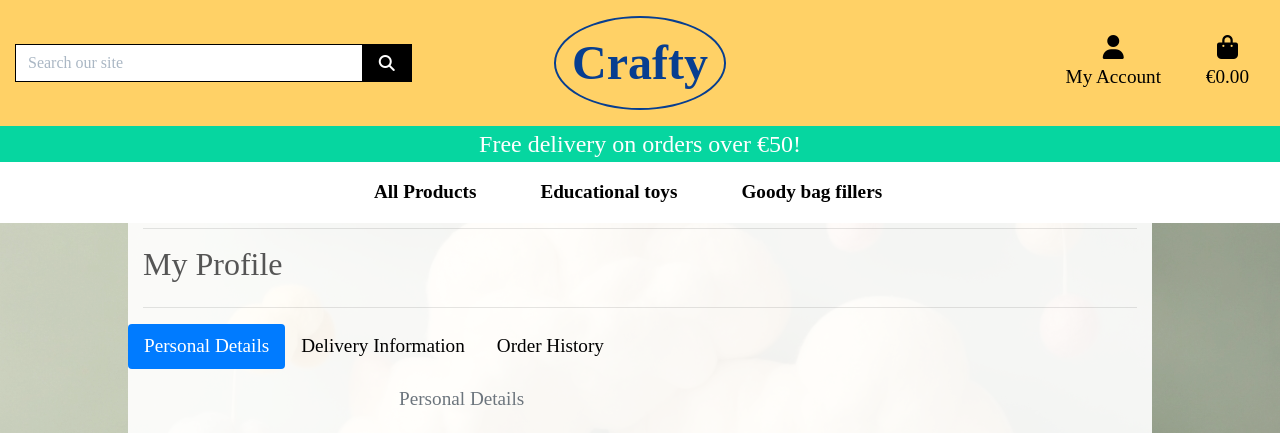
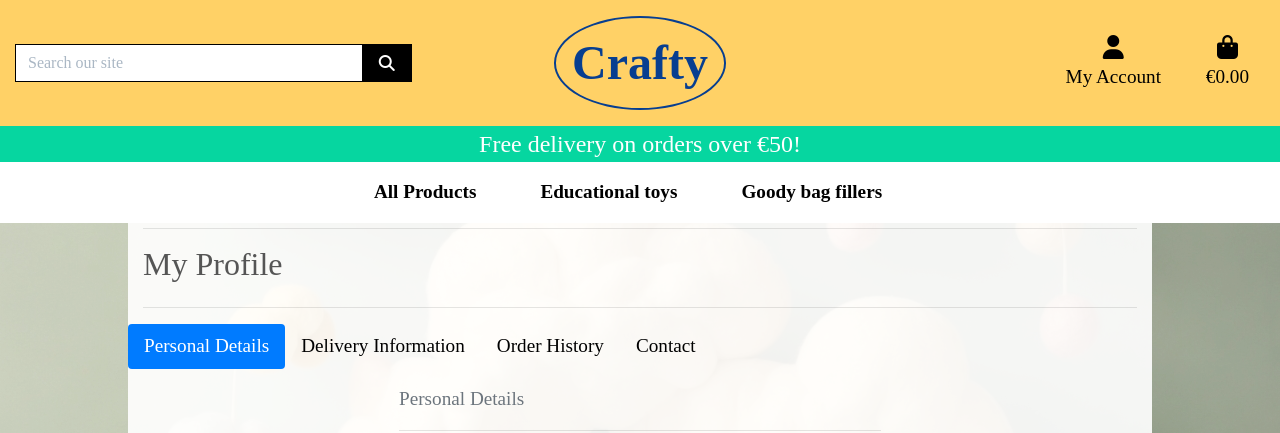
Before and after one commit to jbocciadev/PP5-crafty, a Django app: template profiles/templates/profiles/profile.html in a window 1280 px wide. Shown: the top 433 px of the page. Run offline with Django 4.2, Linux system fonts and the light colour scheme; the template is opened without the code that fills it: values that come from a table or form of the project are taken from there, others are empty; some libraries are stand-ins or nearby versions; some web fonts are replaced.

Commit message:
Implement contact display table in user profile.

```diff
--- a/contact/forms.py
+++ b/contact/forms.py
@@ -5,4 +5,7 @@ class ContactForm(forms.ModelForm):
 
     class Meta:
         model = Contact
-        fields = '__all__'
+        fields = (
+            'subject',
+            'contact_text',
+        )
--- a/profiles/templates/profiles/profile.html
+++ b/profiles/templates/profiles/profile.html
@@ -35,6 +35,10 @@
                 <li class="nav-item" role="presentation">
                     <button class="nav-link" id="pills-history-tab" data-toggle="pill" data-target="#pills-history" type="button" role="tab" aria-controls="pills-history" aria-selected="false">Order History</button>
                 </li>
+                <li class="nav-item" role="presentation">
+                    <button class="nav-link" id="pills-contact-tab" data-toggle="pill" data-target="#pills-contact" type="button" role="tab" aria-controls="pills-contact" aria-selected="false">Contact</button>
+                </li>
+
           </ul>
         </div>
           <div class="tab-content" id="pills-tabContent">
@@ -42,6 +46,7 @@
                 <div class="row trans-white">
                     <div class="col-12 col-lg-6 offset-lg-3 pb-3">
                         <p class="text-muted">Personal Details</p>
+                        <hr>
                         first name:{{ user.first_name }} <br>
                         last name:{{ user.first_name }} <br>
                         username:{{ user.username }} <br>
@@ -49,10 +54,24 @@
                     </div>
                 </div>
             </div>
+            <div class="tab-pane fade" id="pills-addresses" role="tabpanel" aria-labelledby="pills-addresses-tab">
+                <div class="row trans-white">
+                    <div class="col-12 col-lg-6 offset-lg-3 pb-3">
+                        <p class="text-muted">My Delivery Information</p>
+                        <hr>
+                        <form action="{% url 'profile' %}" class="mt-3" method="POST" id="profile-update-form">
+                            {% csrf_token %}
+                            {{ form|crispy }}
+                            <button class="btn btn-black rounded-0 text-uppercase float-right">Update Information</button>
+                        </form>
+                    </div>
+                </div>
+            </div>
             <div class="tab-pane fade" id="pills-history" role="tabpanel" aria-labelledby="pills-history-tab">
                 <div class="row trans-white">
                     <div class="col-12">
                         <p class="text-muted offset-lg-3">My Order History</p>
+                        <hr>
                         <div class="order-history table-responsive">
                             <table class="table table-borderless">
                                 <thead>
@@ -92,15 +111,40 @@
                     </div>
                 </div>
             </div>
-            <div class="tab-pane fade" id="pills-addresses" role="tabpanel" aria-labelledby="pills-addresses-tab">
+            <div class="tab-pane fade show" id="pills-contact" role="tabpanel" aria-labelledby="pills-contact-tab">
                 <div class="row trans-white">
-                    <div class="col-12 col-lg-6 offset-lg-3 pb-3">
-                        <p class="text-muted">My Delivery Information</p>
-                        <form action="{% url 'profile' %}" class="mt-3" method="POST" id="profile-update-form">
-                            {% csrf_token %}
-                            {{ form|crispy }}
-                            <button class="btn btn-black rounded-0 text-uppercase float-right">Update Information</button>
-                        </form>
+                    <div class="col-12 pb-3">
+                        <p class="text-muted offset-lg-3">Contact</p>
+                        <hr>
+                        {% if contacts %}
+                            <div class="order-history table-responsive">
+                                <table class="table table-bordered">
+                                    <thead>
+                                    <tr>
+                                        <th scope="col">Case ID</th>
+                                        <th scope="col">Subject</th>
+                                        <th scope="col">Query</th>
+                                        <th scope="col">Date submitted</th>
+                                    </tr>
+                                    </thead>
+                                    <tbody>
+                                        {% for contact in contacts %}
+                                            <tr>
+                                                <th scope="row">{{ contact.case_id|truncatechars:9}}</th>
+                                                <td>{{ contact.subject }}</td>
+                                                <td>{{ contact.contact_text }}</td>
+                                                <td>{{ contact.date_submitted }}</td>
+                                            </tr>
+                                    {% endfor %}
+                                    </tbody>
+                                </table>
+                        </div>
+                        {% endif %}
+                        <hr>
+
+                        {{contact_form|crispy}}
+
+
                     </div>
                 </div>
             </div>
```
Also changed, not shown: profiles/views.py (+11 -3 lines).
